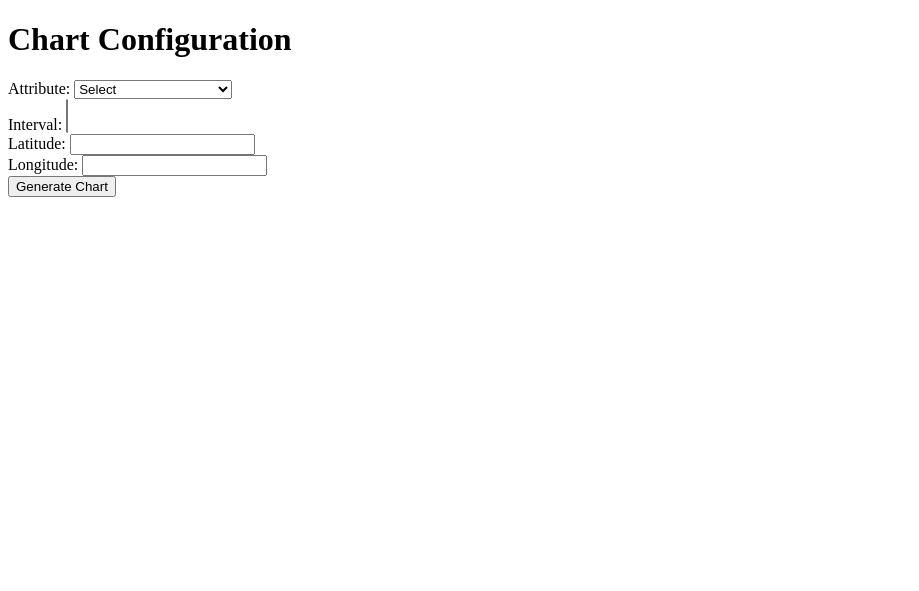
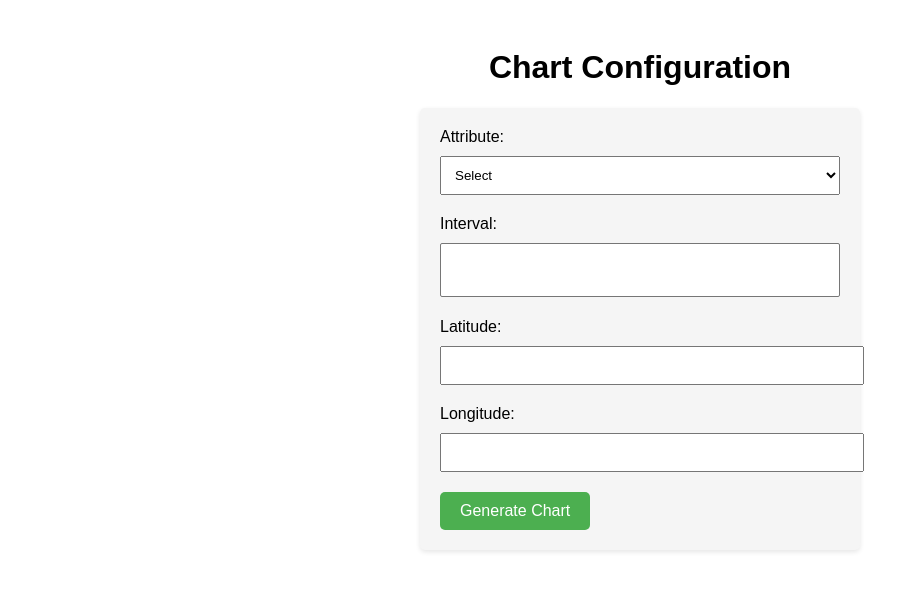
Before and after one commit to prathikh1998/PresentGraphs, a Flask app: page / in a window 1280 px wide. Shown: the top 591 px of the page, without its empty margins (0-919 px from the left). Run offline with Flask 3, Linux system fonts and the light colour scheme; lists and menus that the app fills with data are empty.

Commit message:
Update chart.html

```diff
--- a/templates/chart.html
+++ b/templates/chart.html
@@ -3,8 +3,48 @@
 <head>
     <title>Chart Configuration</title>
     <style>
-        /* CSS styles */
+        body {
+            font-family: Arial, sans-serif;
+            padding: 20px;
+        }
 
+        h1 {
+            text-align: center;
+        }
+
+        form {
+            max-width: 400px;
+            margin: 0 auto;
+            background-color: #f5f5f5;
+            padding: 20px;
+            border-radius: 5px;
+            box-shadow: 0 2px 5px rgba(0, 0, 0, 0.1);
+        }
+
+        label {
+            display: block;
+            margin-bottom: 10px;
+        }
+
+        select, input[type="text"] {
+            width: 100%;
+            padding: 10px;
+            margin-bottom: 20px;
+        }
+
+        input[type="submit"] {
+            background-color: #4caf50;
+            color: white;
+            padding: 10px 20px;
+            border: none;
+            border-radius: 5px;
+            cursor: pointer;
+            font-size: 16px;
+        }
+
+        input[type="submit"]:hover {
+            background-color: #45a049;
+        }
     </style>
     <script>
         function updateIntervals() {
@@ -51,33 +91,6 @@
                 var lonInput = document.getElementById('longitude');
                 var latitude = parseFloat(latInput.value);
                 var longitude = parseFloat(lonInput.value);
-
-                // Perform AJAX request to get the number of cities in the selected location
-                fetch('/get_num_cities', {
-                    method: 'POST',
-                    headers: {
-                        'Content-Type': 'application/json'
-                    },
-                    body: JSON.stringify({
-                        latitude: latitude,
-                        longitude: longitude
-                    })
-                })
-                    .then(function (response) {
-                        return response.json();
-                    })
-                    .then(function (data) {
-                        var numCities = data.numCities;
-                        var interval = 'Within ' + numCities + ' cities';
-
-                        // Add interval option for the selected location
-                        var option = document.createElement('option');
-                        option.value = interval;
-                        option.text = interval;
-                        intervalSelect.add(option);
-                    });
-
-                // Set the form action to handle the selected attribute
                 form.action = '/get_num_cities';
             }
 
```
